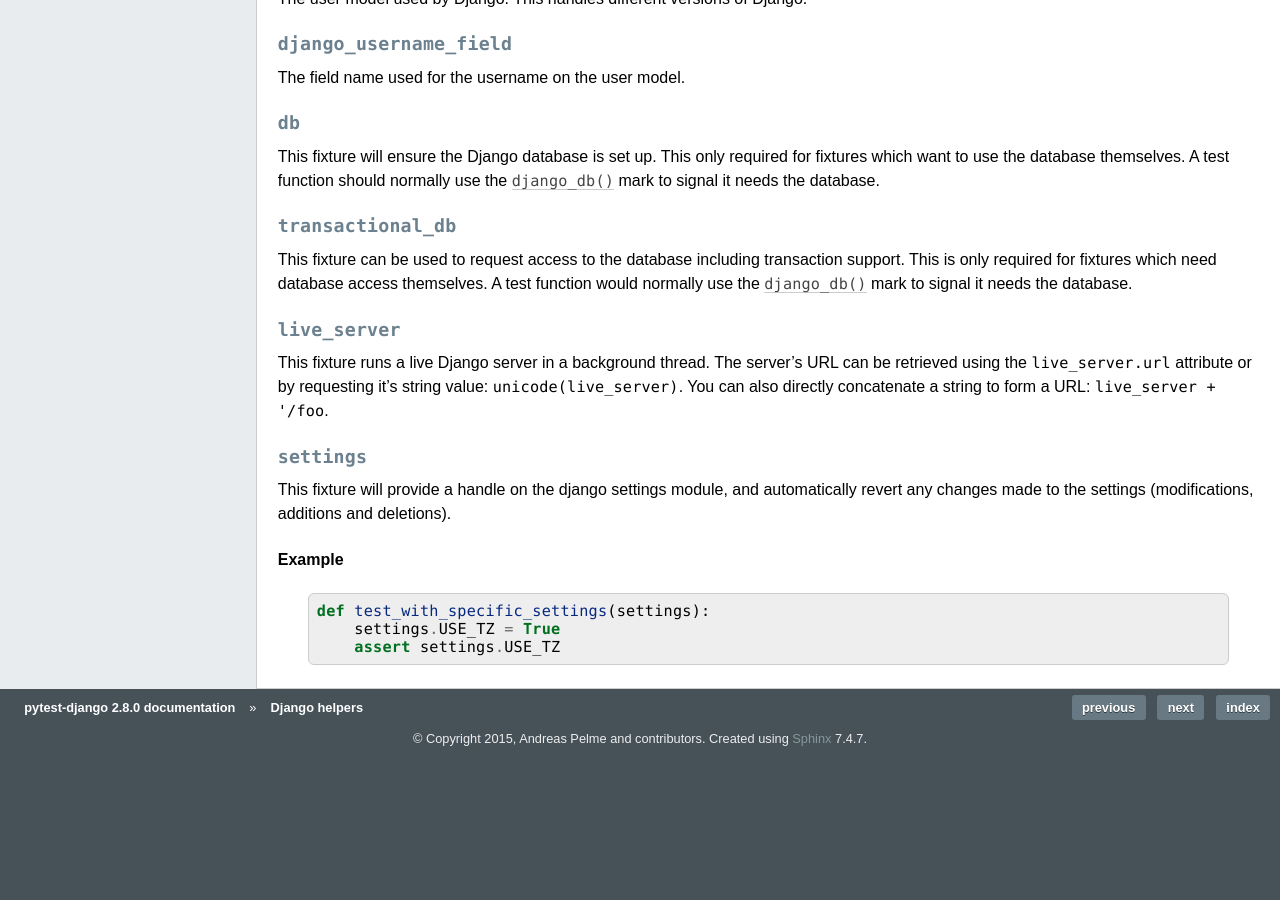
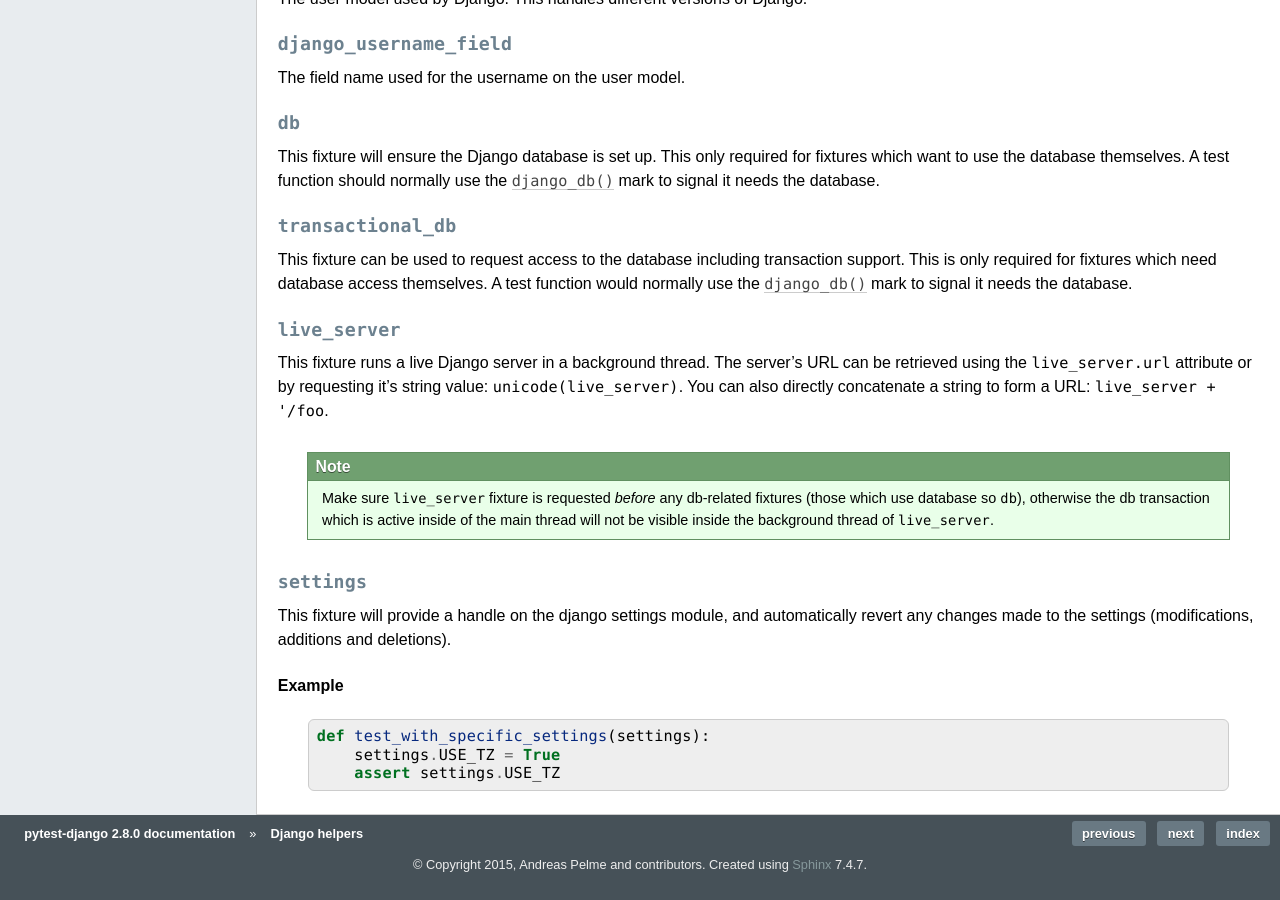
Before and after one commit to pytest-dev/pytest-django, a Sphinx documentation site: the page built from docs/helpers.rst, in a window 1280 px wide and 900 px high, scrolled down 2280 px. Built offline with Sphinx 7.4.7, drawn with Linux system fonts in a browser that asks for light colours; before the commit the page ends 3054 px from its top, so only the background shows below that.

Commit message:
document live_server and transactions problems. closes #229

```diff
--- a/docs/helpers.rst
+++ b/docs/helpers.rst
@@ -183,6 +183,12 @@ or by requesting it's string value: ``unicode(live_server)``.  You can
 also directly concatenate a string to form a URL: ``live_server +
 '/foo``.
 
+.. note::
+
+    Make sure ``live_server`` fixture is requested *before* any db-related fixtures
+    (those which use database so ``db``), otherwise the db transaction which is active inside of the main thread
+    will not be visible inside the background thread of ``live_server``.
+
 ``settings``
 ~~~~~~~~~~~~
 
```
Also changed, not shown: docs/changelog.rst (+8 -0 lines).
